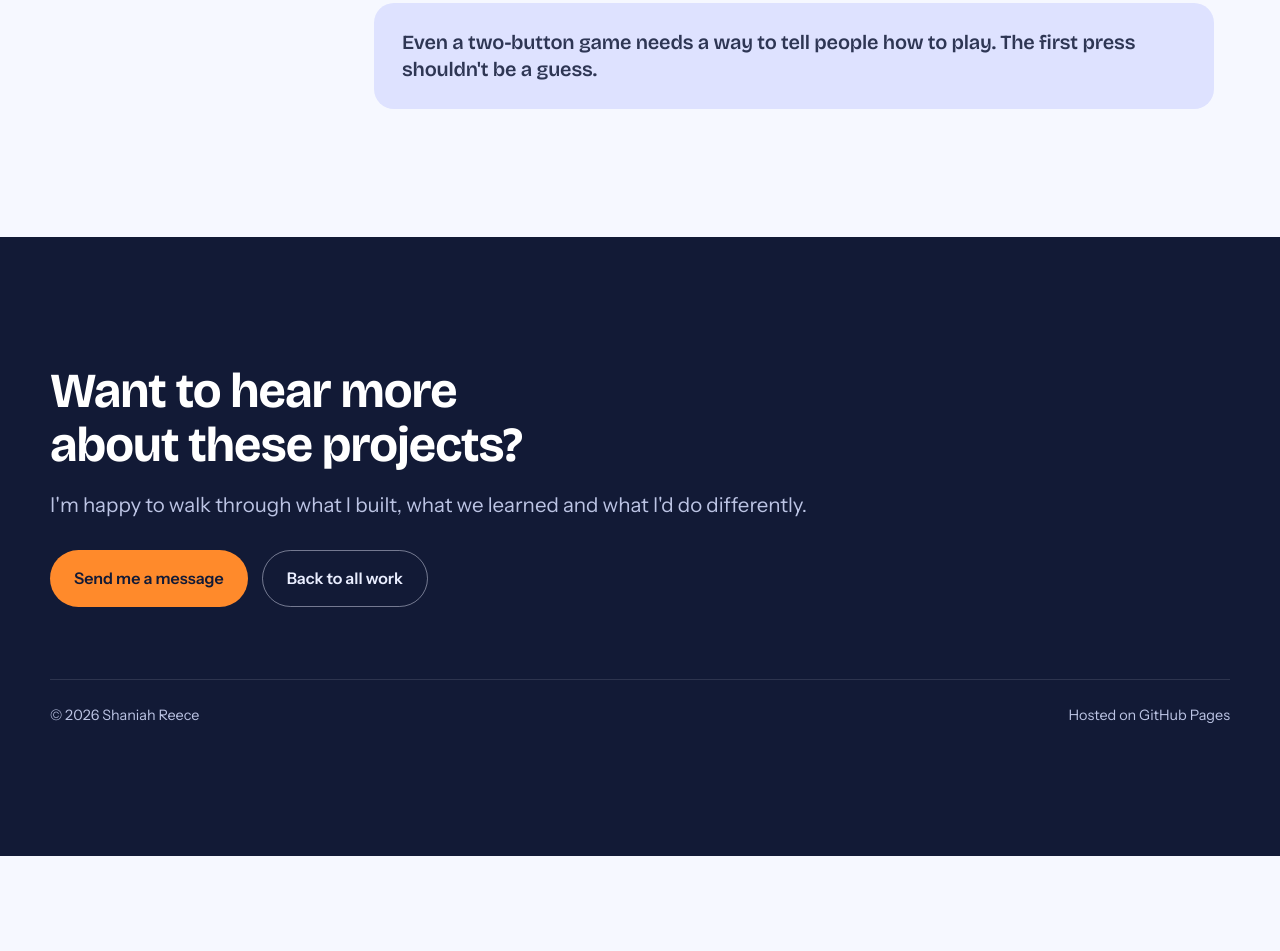
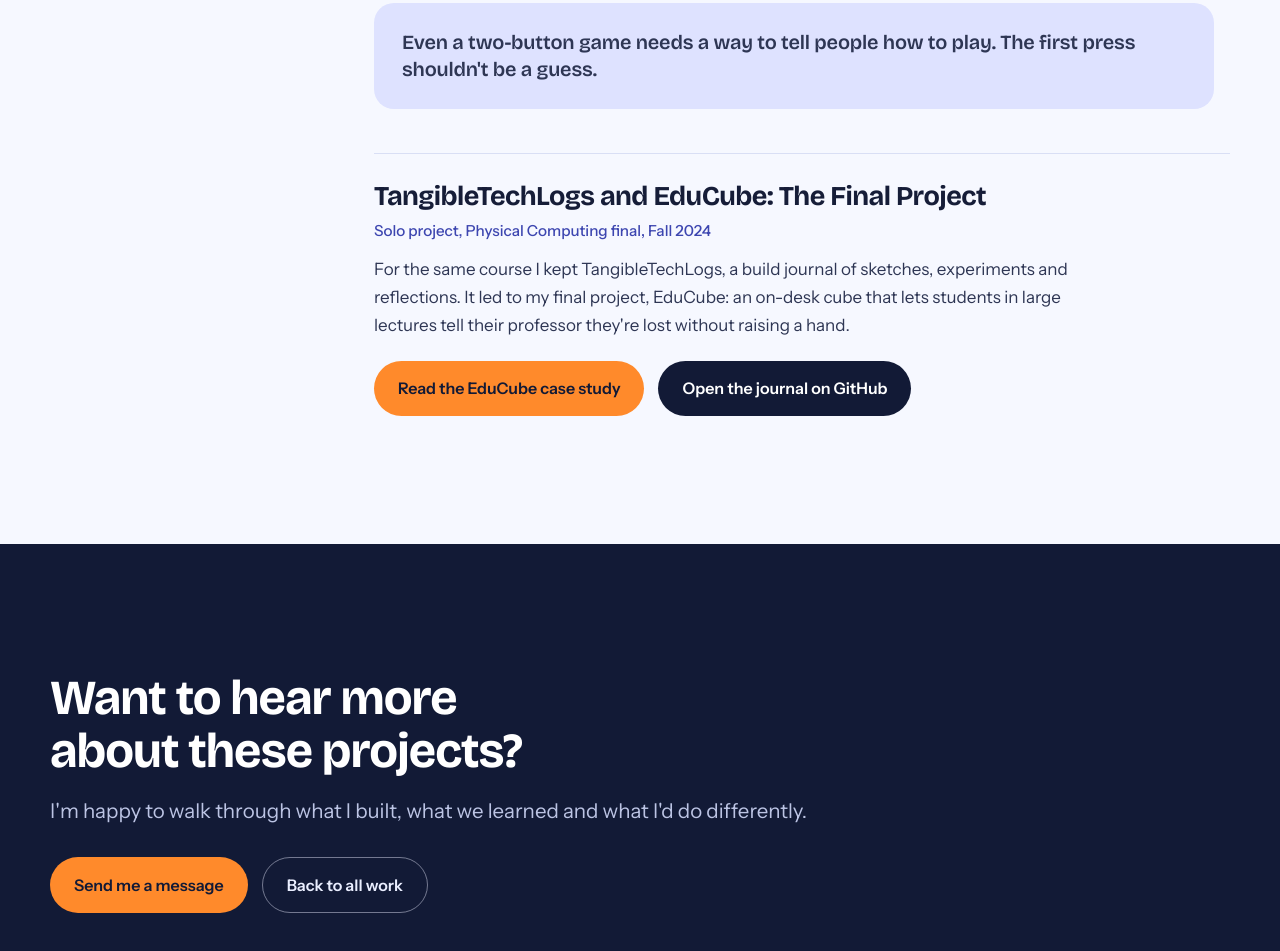
Before and after one commit to reecey22/reecey22.github.io, a plain HTML site: page academic-projects.html in a window 1280 px wide. Shown: the part 3160-4111 px from the top of the page. Before the commit the page ends 4016 px from the top, so only its background shows below. Drawn offline with nearby package versions, Linux system fonts and the light colour scheme.

Commit message:
Link TangibleTechLogs and EduCube from Academic projects
Co-Authored-By: Claude Opus 5.5 <noreply@anthropic.com>
Claude-Session: https://claude.ai/code/session_01Hxmt1wBhJp1mwpdCmvyzZk

```diff
--- a/academic-projects.html
+++ b/academic-projects.html
@@ -105,6 +105,16 @@
               </dl>
               <p class="callout">Even a two-button game needs a way to tell people how to play. The first press shouldn't be a guess.</p>
             </div>
+
+            <div class="concept">
+              <h3>TangibleTechLogs and EduCube: The Final Project</h3>
+              <p class="concept-meta">Solo project, Physical Computing final, Fall 2024</p>
+              <p>For the same course I kept TangibleTechLogs, a build journal of sketches, experiments and reflections. It led to my final project, EduCube: an on-desk cube that lets students in large lectures tell their professor they're lost without raising a hand.</p>
+              <div class="hero-actions" style="margin-top:22px">
+                <a class="btn btn-thread" href="tangibletechlogs.html">Read the EduCube case study</a>
+                <a class="btn btn-dark" href="https://github.com/reecey22/TangibleTechLogs">Open the journal on GitHub</a>
+              </div>
+            </div>
           </div>
         </div>
 
```
